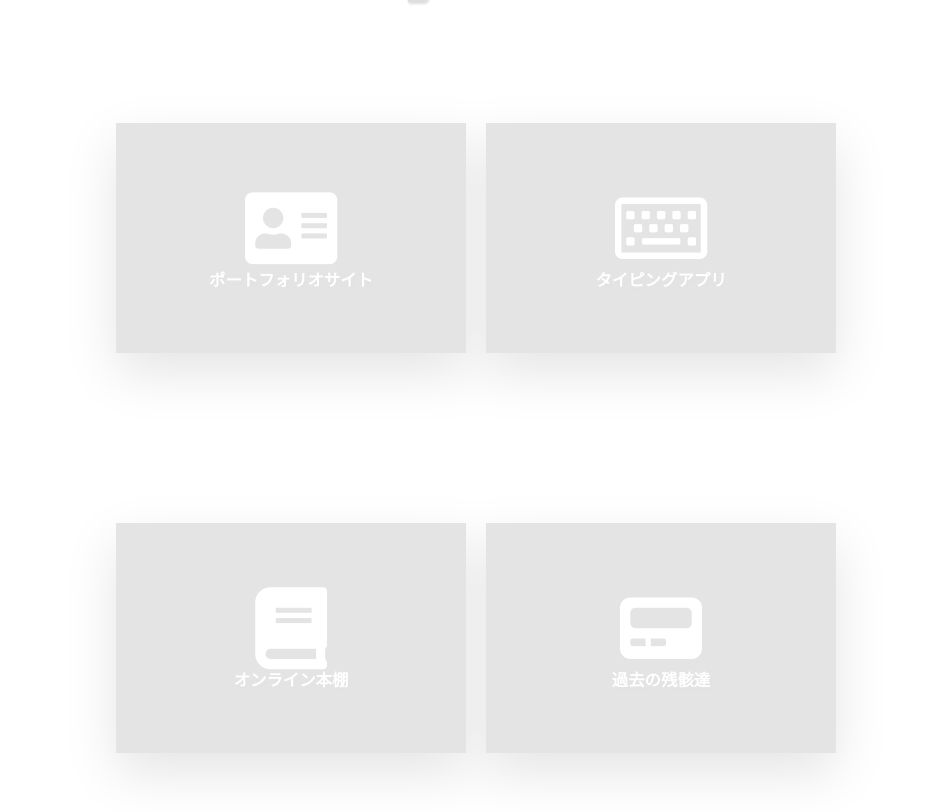
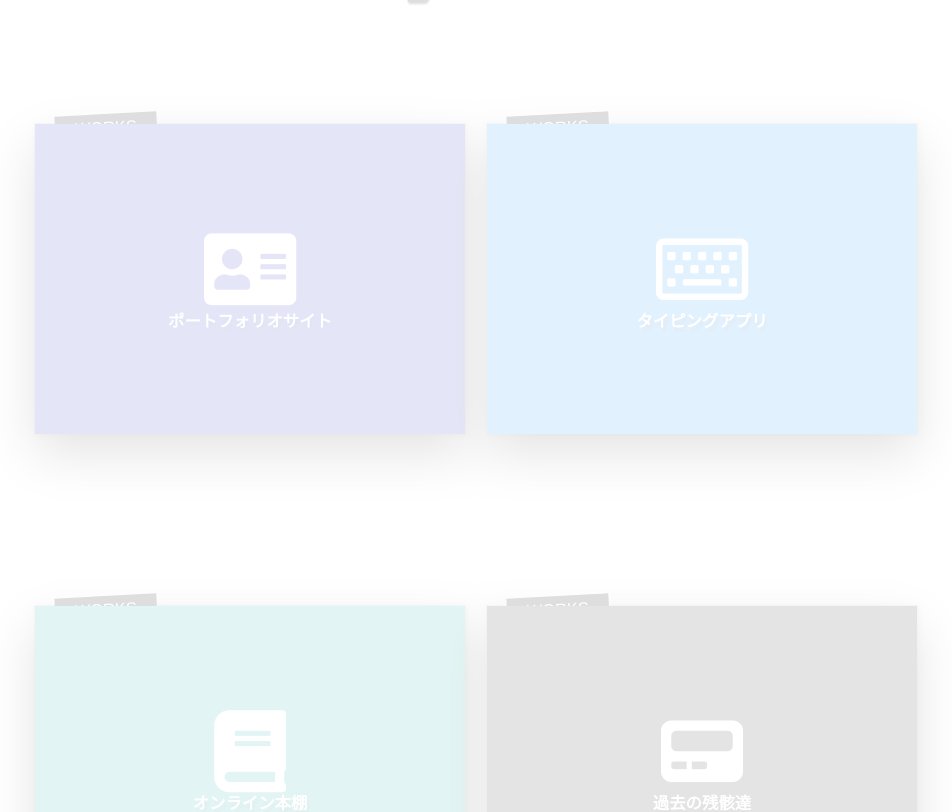
Before and after one commit to taku-hu/portfolio-site, a Vue app: page /works in a window 1280 px wide. Shown: the part 933-1745 px from the top of the page, without its empty margins (164-1116 px from the left). Built offline with nearby package versions, Linux system fonts and the light colour scheme; what vue-js-modal would draw is missing.

Commit message:
works-boxの背景を動的に切り替えられるように変更

```diff
--- a/src/views/Skills.vue
+++ b/src/views/Skills.vue
@@ -139,7 +139,7 @@ export default {
           margin-bottom: 1rem;
         }
         a.show-all {
-          margin-bottom: 2rem;
+          margin-bottom: 1rem;
         }
       } //.show-box
     } //.skills-box
--- a/src/views/Works.vue
+++ b/src/views/Works.vue
@@ -1,13 +1,15 @@
-<!--v-bind:style="{ backgroundImage: `linear-gradient(rgba(255, 255, 255, 0.3), rgba(255, 255, 255, 0.3)),url('${publicPath}${work.image}')` }"-->
- <template>
+<template>
   <section>
     <div class="works-box">
       <h3>My Works</h3>
       <div class="works-wrapper">
-        <div class="card"
+        <div class="works-box"
          v-for="work in works"
-         v-bind:key="work.name">
-          <div class="face face1">
+         v-bind:key="work.name"
+         v-on:mouseenter="changeColor(work)"
+         v-on:mouseleave="returnColor(work)">
+          <div class="face face1"
+          v-bind:style="{ backgroundColor: work.color }">
             <span v-html="work.icon"></span>
             <h4>{{ work.name }}</h4>
             <a v-bind:href="work.link" target="_blank">
@@ -32,7 +34,6 @@ export default {
   name: 'works',
   data() {
     return {
-      publicPath: process.env.BASE_URL,
       works: [
         {name: 'ポートフォリオサイト', icon: '<i class="fas fa-address-card"></i>', color: '#3340cb', link: 'https://github.com/taku-hu/my-portfolio-site',
         description: `
@@ -61,6 +62,15 @@ export default {
       ], //works
       colorHolder: ''
     } //return
+  },
+  methods: {
+    changeColor: function(item) {
+      this.colorHolder = item.color
+      item.color = '#ff0057'
+    },
+    returnColor: function(item) {
+      item.color = this.colorHolder
+    }
   }
 }
 </script>
@@ -78,13 +88,12 @@ export default {
     @include center-styling;
     flex-direction: row;
     flex-wrap: wrap;
-    .card {
+    .works-box {
       position: relative;
       width: 350px;
       height: 230px;
       margin: 85px 10px;
       &:hover .face.face1 {
-        background-color: #ff0057;
         transform: translateY(-115px);
         span {
           margin-bottom: 10px;
@@ -109,7 +118,6 @@ export default {
         position: absolute;
         z-index: 1;
         color: #fff;
-        background-color: #333;
         span {
           font-size: 5rem;
         }
```
